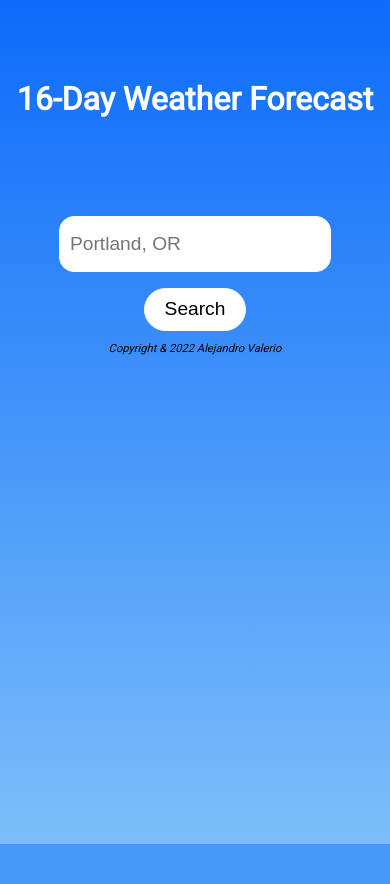
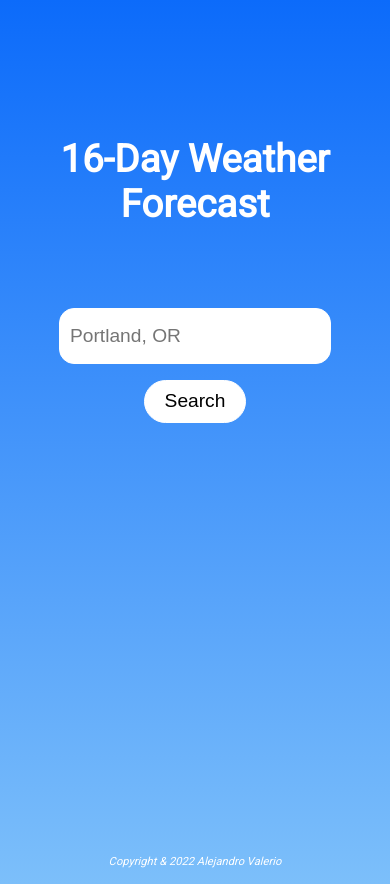
Before and after one commit to AlexV713/Weather-Website, a PHP site: page / in a window 390 px wide. Before the commit the page ends 844 px from the top, so only its background shows below. Run offline with PHP 8.4, Linux system fonts and the light colour scheme; some libraries are stand-ins or nearby versions.

Commit message:
Huge Update on Weather Page
I changed every day to be in its own box. For example, one box is a day and it has the date, icon, and weather numbers. This way, its more responsive and is easier to work with. I also fixed the footer for the home page.

```diff
--- a/index.php
+++ b/index.php
@@ -20,9 +20,11 @@
 
 <body>
 
-<header id="home-header">
-    <h1>16-Day Weather Forecast</h1>
-</header>
+    <div id="home-container">
+
+        <header id="home-header">
+            <h1>16-Day Weather Forecast</h1>
+        </header>
 
         <main>
 
@@ -33,10 +35,12 @@
 
         </main>
 
-        <footer>
+        <footer id="home-footer">
             <p>Copyright &#38; <?php echo date("Y"); ?> Alejandro Valerio </p>
         </footer>
+
     </div>
+
 </body>
 
 </html>
--- a/styles.css
+++ b/styles.css
@@ -1,19 +1,31 @@
-body {
+body,
+html {
   margin: 0;
   padding: 0;
   overflow-x: hidden;
   font-family: 'Roboto', sans-serif;
-  background: -webkit-gradient(linear, left bottom, left top, from(#7cbffa), to(#0c6bfa)) no-repeat center center fixed;
-  background: linear-gradient(0deg, #7cbffa, #0c6bfa) no-repeat center center fixed;
+  background-image: -webkit-gradient(linear, left bottom, left top, from(#7cbffa), to(#0c6bfa));
+  background-image: linear-gradient(0deg, #7cbffa, #0c6bfa);
+  background-repeat: no-repeat;
+  background-size: cover;
 }
 
 header {
   text-align: center;
   color: white;
+  font-size: 1.2rem;
 }
 
 header h2 {
   margin-bottom: -0.5em;
+}
+
+#home-container {
+  padding-top: 2.5em;
+  position: relative;
+  min-height: 100vh;
+  margin-left: 2em;
+  margin-right: 2em;
 }
 
 #home-header {
@@ -41,6 +53,7 @@ form input[type=submit] {
   border-radius: 25px;
   border: solid white 1px;
   background-color: white;
+  color: black;
   padding: 0.5em 1em;
   font-size: 1.2rem;
   cursor: pointer;
@@ -83,6 +96,13 @@ form input[type=submit] {
 }
 
 #upcoming-forecast {
+  padding-top: 2em;
+  color: white;
+  margin-left: 0.5em;
+  margin-right: 0.5em;
+}
+
+#upcoming-forecast #test .days {
   display: -webkit-box;
   display: -ms-flexbox;
   display: flex;
@@ -90,42 +110,34 @@ form input[type=submit] {
   -webkit-box-direction: normal;
       -ms-flex-direction: row;
           flex-direction: row;
-  -ms-flex-wrap: wrap;
-      flex-wrap: wrap;
-  -webkit-box-pack: center;
-      -ms-flex-pack: center;
-          justify-content: center;
+  -ms-flex-wrap: nowrap;
+      flex-wrap: nowrap;
+  -ms-flex-pack: distribute;
+      justify-content: space-around;
   -webkit-box-align: center;
       -ms-flex-align: center;
           align-items: center;
-  gap: 2em;
-  margin-left: 0.4em;
-  margin-right: 0.4em;
-  color: white;
+  gap: 2.5em;
 }
 
-#upcoming-forecast #dates,
-#upcoming-forecast #temps-section {
-  font-size: 1.2rem;
-  line-height: 1.5;
+#upcoming-forecast #test .days p {
+  font-size: 1.1rem;
 }
 
-#upcoming-forecast #icons-section {
-  display: -webkit-box;
-  display: -ms-flexbox;
-  display: flex;
-  -webkit-box-orient: vertical;
-  -webkit-box-direction: normal;
-      -ms-flex-direction: column;
-          flex-direction: column;
+#upcoming-forecast #test .days img {
+  height: 50px;
+  width: auto;
 }
 
-#upcoming-forecast #icons-section .icons {
-  width: 48px;
-  height: 48px;
+#home-footer {
+  position: absolute;
+  bottom: 0;
+  width: 100%;
+  height: 2.5rem;
 }
 
 footer {
+  color: white;
   text-align: center;
   font-size: 0.7rem;
   font-style: italic;
@@ -141,6 +153,11 @@ footer {
 @media only screen and (min-width: 1025px) {
   header {
     font-size: 1.2rem;
+  }
+  #home-container {
+    padding-top: 2.5em;
+    position: relative;
+    min-height: 100vh;
   }
   #home-header {
     margin-top: 4em;
--- a/styles.sass
+++ b/styles.sass
@@ -1,15 +1,26 @@
-body
+body,
+html
     margin: 0
     padding: 0
     overflow-x: hidden
     font-family: 'Roboto', sans-serif
-    background: linear-gradient(0deg, #7cbffa, #0c6bfa) no-repeat center center fixed
+    background-image: linear-gradient(0deg, #7cbffa, #0c6bfa)
+    background-repeat: no-repeat
+    background-size: cover
 
 header
     text-align: center
     color: white
+    font-size: 1.2rem
     h2
         margin-bottom: -0.5em
+
+#home-container
+    padding-top: 2.5em
+    position: relative
+    min-height: 100vh
+    margin-left: 2em
+    margin-right: 2em
 
 #home-header
     margin-top: 5em
@@ -30,6 +41,7 @@ form
         border-radius: 25px
         border: solid white 1px
         background-color: white
+        color: black
         padding: 0.5em 1em
         font-size: 1.2rem
         cursor: pointer
@@ -53,27 +65,32 @@ form
             margin-bottom: -0.5em
 
 #upcoming-forecast
-    display: flex
-    flex-direction: row
-    flex-wrap: wrap
-    justify-content: center
-    align-items: center
-    gap: 2em
-    margin-left: 0.4em
-    margin-right: 0.4em
+    padding-top: 2em
     color: white
-    #dates,
-    #temps-section
-        font-size: 1.2rem
-        line-height: 1.5
-    #icons-section
-        display: flex
-        flex-direction: column
-        .icons
-            width: 48px
-            height: 48px
+    margin-left: 0.5em
+    margin-right: 0.5em
+    #test
+        .days
+            display: flex
+            flex-direction: row
+            flex-wrap: nowrap
+            justify-content: space-around
+            align-items: center
+            gap: 2.5em
+            p
+                font-size: 1.1rem
+            img
+                height: 50px
+                width: auto
+
+#home-footer
+    position: absolute
+    bottom: 0
+    width: 100%
+    height: 2.5rem
 
 footer
+    color: white
     text-align: center
     font-size: 0.7rem
     font-style: italic
@@ -88,6 +105,11 @@ footer
 @media only screen and (min-width: 1025px)
     header
         font-size: 1.2rem
+
+    #home-container
+        padding-top: 2.5em
+        position: relative
+        min-height: 100vh
 
     #home-header
         margin-top: 4em
```
Also changed, not shown: weather.php (+61 -37 lines), 1 other file.
